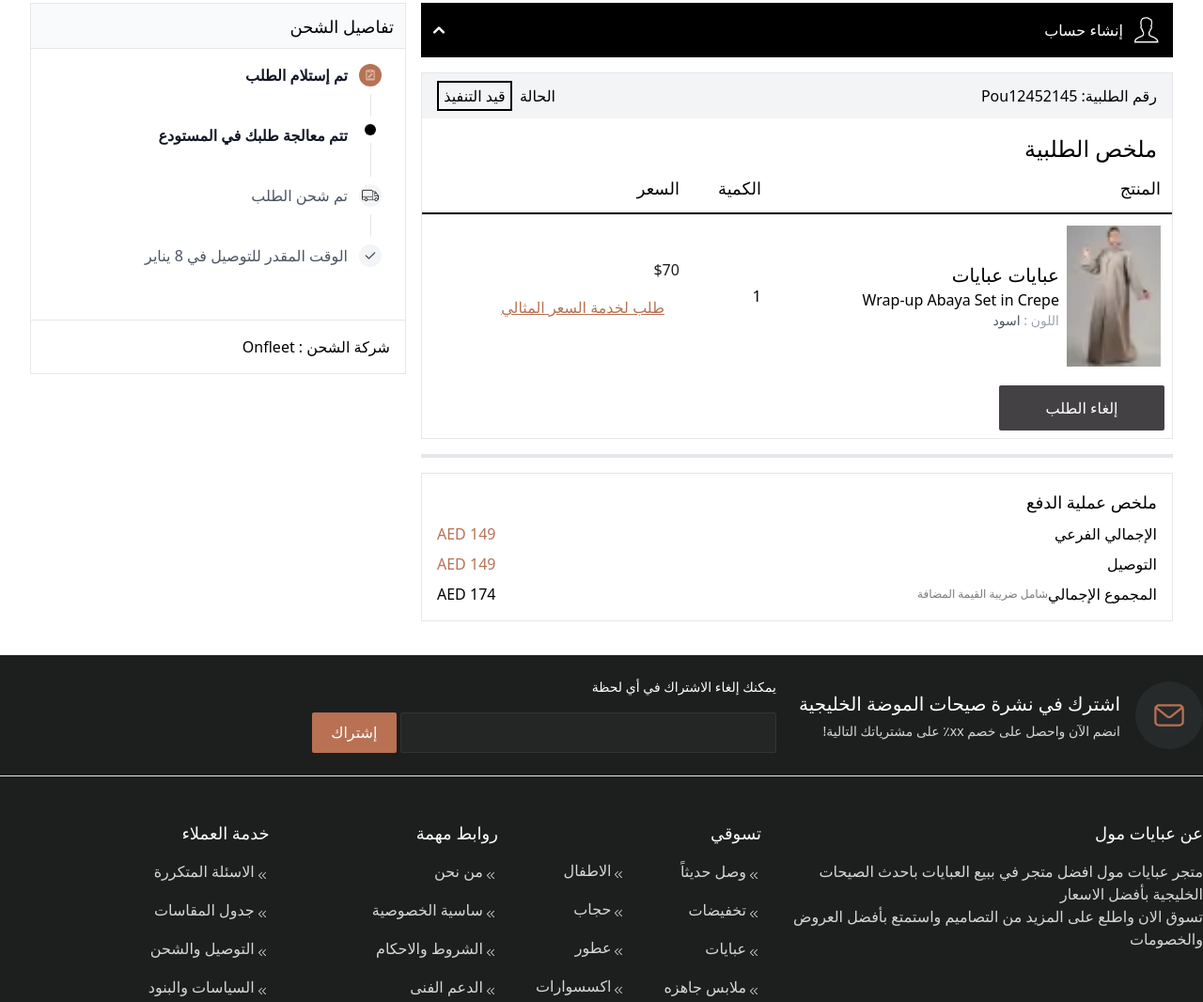
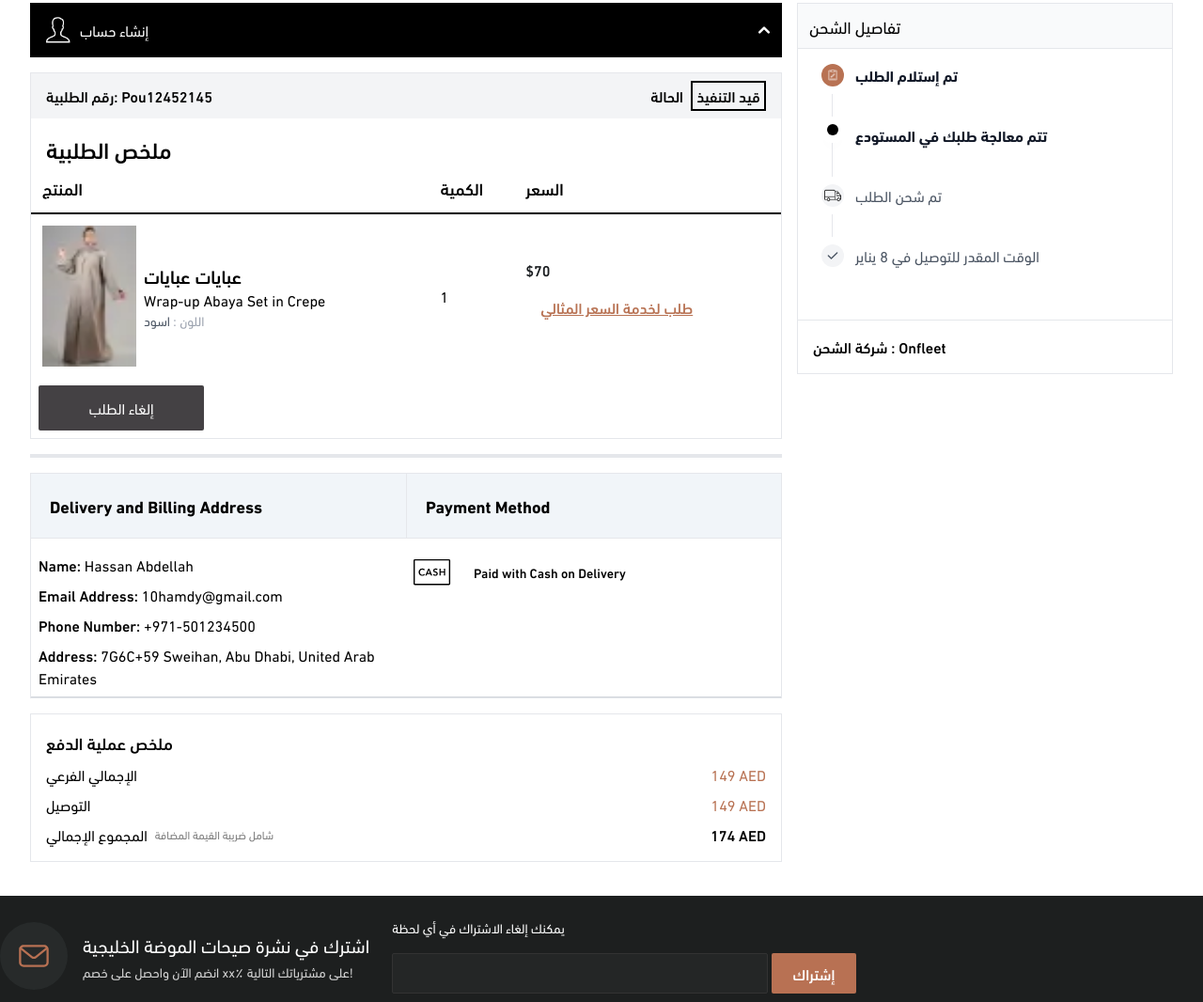
Before and after one commit to AQuadic/Abaya, a website: page src/orderDetails.html in a window 1280 px wide. Shown: the part 277-1343 px from the top of the page at 94% size. Drawn offline with nearby package versions, Linux system fonts and the light colour scheme.

Commit message:
Order details

```diff
--- a/src/orderDetails.html
+++ b/src/orderDetails.html
@@ -1,5 +1,5 @@
 <!DOCTYPE html>
-<html lang="en" dir="rtl">
+<html lang="en" dir="ltr">
 <head>
     <meta charset="UTF-8">
     <meta name="viewport" content="width=device-width, initial-scale=1.0">
@@ -12,6 +12,7 @@
     <!-- Alpine -->
     <script src="https://cdn.jsdelivr.net/gh/alpinejs/alpine@v2.x.x/dist/alpine.min.js" defer></script>
     <script src="./script.js"></script>
+    <link rel="stylesheet" href="../style.css">
 
 </head>
 <body>
@@ -24,7 +25,7 @@
     <!-- End Navbar -->
 
     <!-- Start Breadcrumbs  -->
-        <section class="bg-gray-50 h-10 flex items-center justify-center mt-5 py-5 md:rtl:pr-40 rtl:pr-6">
+        <section class="bg-gray-50 h-10 flex items-center justify-center mt-5 p-5 md:rtl:pr-40 rtl:pr-6">
             <nav class=" container mx-auto" aria-label="Breadcrumb">
                 <ol class="inline-flex items-center space-x-1 md:space-x-2 rtl:space-x-reverse">
                 <li class="inline-flex items-center">
@@ -52,7 +53,7 @@
     <!-- End Breadcrumbs  -->
 
     <!-- Start Title -->
-        <section class="container mx-auto flex justify-center md:px-24 px-2  mt-10">
+        <section class="container mx-auto flex justify-center lg:px-40 px-3  mt-10">
             <h1 class="md:text-2xl font-bold flex-1">تفاصيل الطلبية</h1>
             <div class="flex items-center md:gap-6 gap-2">
                 <p class="text-[#A67422] font-bold text-sm">تحتاج للمساعدة؟</p>
@@ -69,7 +70,7 @@
     <!-- End Title -->
 
     <!-- Start Content -->
-        <section class="container mx-auto flex lg:flex-row flex-col items-center lg:items-start justify-center my-5 gap-4">
+        <section class="container mx-auto flex lg:flex-row flex-col items-center lg:items-start justify-center px-3 my-5 gap-4">
             <div class="lg:w-[800px] h-full p-5 sm:p-0">
                 <div x-data="{ open: false }">
                     <h2 id="accordion-collapse-heading-1">
@@ -92,7 +93,7 @@
                             <label for="pass">ضبط كلمة المرور</label>
                             <div class="mt-2">
                                 <input type="password" name="pass" id="pass" class="md:w-[500px] h-12 border-gray-300 border focus:ring-0 focus:outline-none focus:border-black">
-                                <button class="md:w-44 w-32 h-12 bg-black text-white">إنشاء حساب</button>
+                                <button class="md:w-44 w-20 h-12 bg-black text-white">إنشاء حساب</button>
                             </div>
                             <span class="text-red-500 text-sm p-1">كلمة المرور مطلوبة</span>
                             <div class="flex gap-2 mt-4">
@@ -236,7 +237,29 @@
 
 
                 </div>
-                <hr class="border-2">
+                <hr class="border-2 my-4">
+
+                <div class="max-w-4xl mx-auto border overflow-hidden">
+                    <div class="grid md:grid-cols-2 grid-cols-1 border-b border-gray-300">
+                        <div class="">
+                        <h2 class="text-lg font-semibold mb-4 bg-slate-100 p-5 border-b">Delivery and Billing Address</h2>
+                        <p class="mb-2 px-2"><span class="font-medium">Name:</span> Hassan Abdellah</p>
+                        <p class="mb-2 px-2"><span class="font-medium">Email Address:</span> 10hamdy@gmail.com</p>
+                        <p class="mb-2 px-2"><span class="font-medium">Phone Number:</span> +971-501234500</p>
+                        <p class="mb-2 px-2"><span class="font-medium">Address:</span> 7G6C+59 Sweihan, Abu Dhabi, United Arab Emirates</p>
+                        </div>
+
+                        <div>
+                        <h2 class="text-lg font-semibold mb-4 bg-slate-100 p-5 border-b md:ltr:border-l md:rtl:border-r">Payment Method</h2>
+                        <div class="flex items-center gap-2 px-2">
+                            <img src="../images/cash.svg" class="w-10 h-10" alt="Cash">
+                            <span class="ml-4 text-sm font-medium">Paid with Cash on Delivery</span>
+                        </div>
+                        </div>
+                    </div>
+                </div>
+
+
                 <div class="border w-full h-auto my-4 p-4">
                     <h1 class="text-lg font-medium flex-1">ملخص عملية الدفع</h1>
                     <div class="flex justify-between mt-2">
@@ -247,10 +270,12 @@
                         <p>التوصيل</p>
                         <p class="text-[#b87253]">149 AED</p>
                     </div>
-                    <div class="flex items-center mt-2">
-                        <span >المجموع الإجمالي</span>
-                        <span class="text-xs font-normal text-[#7b7b7b]">شامل ضريبة القيمة المضافة</span>
-                        <span class="font-medium flex-1 text-left">174 AED</span>
+                    <div class="flex items-center justify-between mt-2">
+                        <div class="flex items-center gap-2">
+                            <p >المجموع الإجمالي</p>
+                            <p class="text-xs font-normal text-[#7b7b7b]">شامل ضريبة القيمة المضافة</p>
+                        </div>
+                        <span class="font-medium text-left">174 AED</span>
                     </div>
                 </div>
             </div>
```
